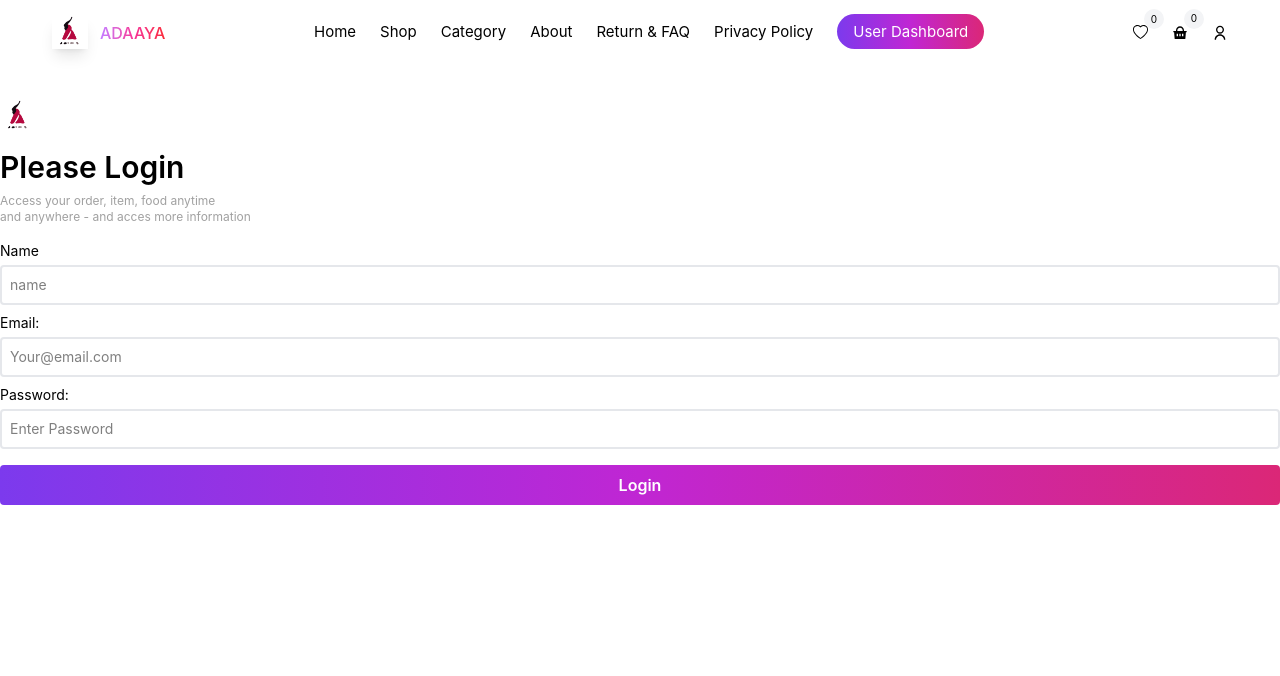
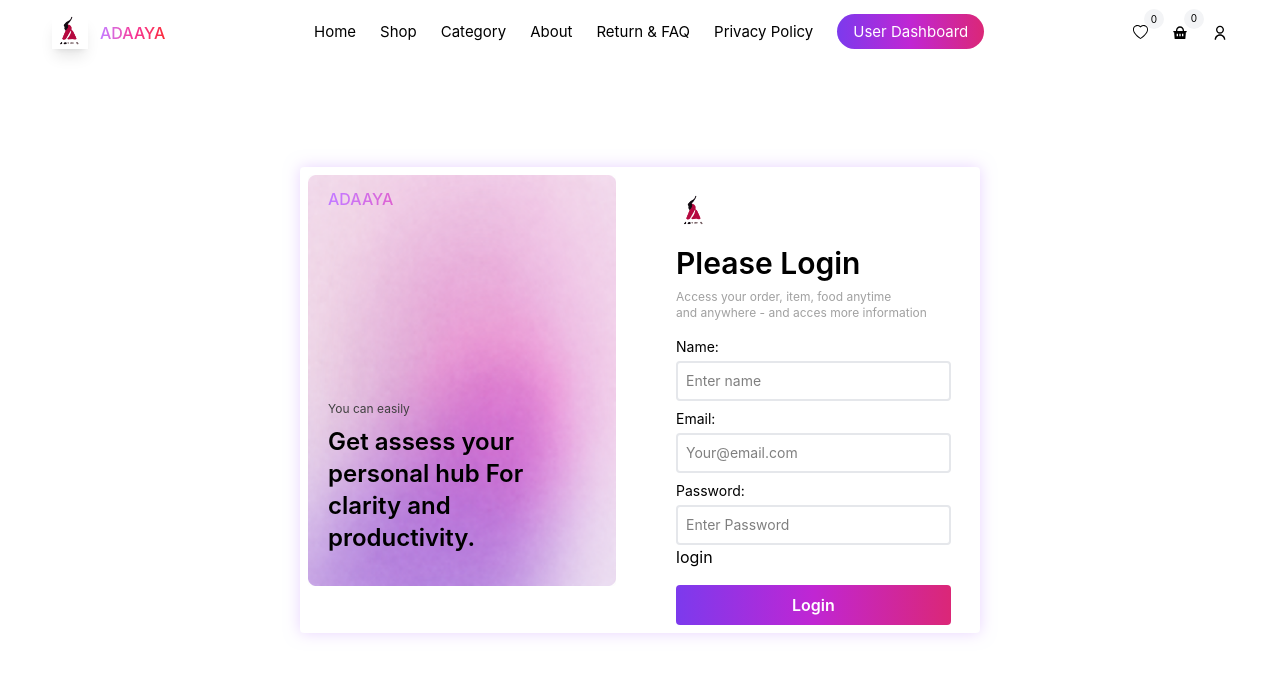
Before and after one commit to sufyanasghar231111-a11y/my-project, a React (Vite) app: page /user/signin in a window 1280 px wide. Shown: the top 676 px of the page. Built offline with nearby package versions, Linux system fonts and the light colour scheme.

Commit message:
change user dash board

```diff
--- a/src/component/Other/AuthProvider.jsx
+++ b/src/component/Other/AuthProvider.jsx
@@ -8,9 +8,6 @@ import fashionProducts from './Categoryjs'
 import services from '../Other/Service'
 import  {getLocal, setLocal}  from '../UserDashBoard/js/Login'
 export const providerContext = createContext()
-
-
-
 
 const AuthProvider = ({ children }) => {
 
@@ -48,8 +45,12 @@ const AuthProvider = ({ children }) => {
   })
   let [loading, setLoading] = useState(false)
   let [userInput, setUserInput]=useState([])
+  let [user, setUser]=useState(()=>{
+    let store=localStorage.getItem('logInUser')
+    return store? JSON.parse(store):null
+  })
   useEffect(()=>{
-    setLocal()
+    // setLocal()
     let {log}=getLocal()
     setUserInput(log)
   },[])
@@ -88,10 +89,53 @@ const AuthProvider = ({ children }) => {
     }
     setFav(newfav)
   }
+  //  localStorage.clear()
 
+  function handleLogout(){
+    localStorage.removeItem('logInUser')
+    setUser(null)
+    localStorage.removeItem('logInUser')
+  }
+
+let [sign, setSign]=useState({
+  name:'',
+  email:'',
+  password:''
+})
+
+function handleSignSubmit(e){
+  e.preventDefault()
+  setSign({
+    name:'',
+    email:'',
+    password:''
+
+  })
+  let newUser={
+    name:sign.name,
+    email:sign.email,
+    password:sign.password,
+    profilePic: "https://randomuser.me/api/portraits/men/1.jpg"
+  }
+if(sign.name && sign.email && sign.password){
+  setUser(newUser)
+  localStorage.setItem('logInUser',JSON.stringify(newUser))
+}
+  setUserInput((prev) => [...(prev || []), newUser])
+  let data=JSON.parse(localStorage.getItem('users')) || []
+  data.push(newUser)
+  localStorage.setItem('users', JSON.stringify(data))
+}
+
+function handlechange(e){
+  setSign({
+    ...sign,
+    [e.target.name]:e.target.value
+  })
+}
 
   return (
-    <providerContext.Provider value={{ data, secData, cart, setCart, addCart, addFav, fav, setFav, test, filterItem, setFilterItem, hide, setHide, change, setChange, sort, setSort, price, setPrice, filterColor, setFilterColor, fashion, setFashion, detail, setDetail, serviceData, loading, setLoading, inputs, setInputs, tab, setTab,userInput, setUserInput}}  >
+    <providerContext.Provider value={{ data, secData, cart, setCart, addCart, addFav, fav, setFav, test, filterItem, setFilterItem, hide, setHide, change, setChange, sort, setSort, price, setPrice, filterColor, setFilterColor, fashion, setFashion, detail, setDetail, serviceData, loading, setLoading, inputs, setInputs, tab, setTab,userInput, setUserInput,handleLogout,sign, setSign,handleSignSubmit,handlechange,user, setUser}}  >
       {children}
     </providerContext.Provider>
   )
--- a/src/component/UserDashBoard/DashBoard.jsx
+++ b/src/component/UserDashBoard/DashBoard.jsx
@@ -1,7 +1,12 @@
-import React from 'react'
+import React, { useContext } from 'react'
 import { FaShoppingBag, FaUndo, FaTimesCircle, FaCheckCircle } from 'react-icons/fa';
+import { providerContext } from '../Other/AuthProvider';
 
-function DashBoard() {
+function DashBoard({user}) {
+  console.log(user.profilePic);
+
+
+  let {handleLogout}=useContext(providerContext)
 
   return (
     <div>
@@ -11,14 +16,14 @@ function DashBoard() {
         <div className='flex items-center gap-5 max-sm:gap-3'>
           <div className='flex items-center gap-2 max-sm:gap-1'>
           <div className=' rounded-full overflow-hidden w-10 max-sm:w-7 max-sm:h-7 h-10'>
-            <img alt="" />
+            <img src={user.profilePic}  />
           </div>
-          <h1 className='text-sm max-sm:text-[10px]'></h1>
+          <h1 className='text-sm max-sm:text-[10px]'> {user.name}</h1>
           </div>
-          <button  className='px-2 py-1 rounded color1 text-white text-sm max-sm:text-[10px]  cursor-pointer'>Log Out</button>
+          <button onClick={handleLogout}  className='px-2 py-1 rounded color1 text-white text-sm max-sm:text-[10px]  cursor-pointer'>Log Out</button>
         </div>
       </div>
-      <div className='px-10 py-5 flex flex-wrap gap-4 max-sm:justify-center '>
+      {/* <div className='px-10 py-5 flex flex-wrap gap-4 max-sm:justify-center '>
         <div className='color3 w-77 h-50 rounded text-center flex items-center justify-center flex-col py-6'>
           <h1 className='text-xl font-semibold'><FaShoppingBag /></h1>
           <h1 className='text-4xl font-semibold pt-3'>Orders</h1>
@@ -39,7 +44,7 @@ function DashBoard() {
           <h1 className='text-4xl font-semibold pt-3'>Receiveds</h1>
           <h1 className='text-3xl pt-2 font-semibold'></h1>
         </div>
-      </div>
+      </div> */}
       </div>
     </div>
   )
--- a/src/component/UserDashBoard/LoginForm.jsx
+++ b/src/component/UserDashBoard/LoginForm.jsx
@@ -6,8 +6,6 @@ import { providerContext } from '../Other/AuthProvider'
 import { Link, Outlet, useLocation } from 'react-router-dom'
 
 const LoginForm = ({handleSubmit}) => {
-
-
     let location=useLocation()
     let [email,setEmail]=useState('')
     let [password,setPassword]=useState('')
@@ -41,7 +39,7 @@ const LoginForm = ({handleSubmit}) => {
                         <h1 className='font-medium  md:hidden  bg-gradient-to-r from-purple-400 via-pink-500 to-red-500 bg-clip-text text-transparent'>ADAAYA</h1>
                     </div>
                     <h1 className='text-3xl max-sm:text-2xl font-semibold mb-2'> Please Login </h1>
-                    <p className='text-[12px] max-sm:text-[10px] leading-4 text-neutral-400 mb-4'>Access your order, item, food anytime <br /> and anywhere - and acces more information</p>
+                    <p className='text-[12px] max-sm:text-[10px] leading-4 text-neutral-400 mb-4'>Access your order, item, food anytime <br /> and anywhere - and get more information</p>
 
                     <div className=' mb-2'>
                         <h1 className='text-sm max-sm:text-[12px]'>Email: </h1>
--- a/src/component/UserDashBoard/SigninForm.jsx
+++ b/src/component/UserDashBoard/SigninForm.jsx
@@ -1,36 +1,60 @@
-import React, { useContext } from 'react'
+import React, { use, useContext, useEffect } from 'react'
 import gradient4 from '../../../src/assets/gradient4.png'
 import logo from '../../../src/assets/logo.png'
 import { providerContext } from '../Other/AuthProvider'
 import DashBoard from './DashBoard'
+import { Link } from 'react-router-dom'
 
 function SigninForm() {
+    let {sign, setSign,handleSignSubmit,handlechange,user, setUser}=useContext(providerContext)
+
+
   return (
     <div className=''>
-
-                <div>
-                    <form  className='pt-5 max-sm:px-2' >
+        {
+            user ?
+                <DashBoard user={user} />
+            :
+                            <div className='flex items-center justify-center min-h-[80vh]'>
+            <div className='shadow-[0_0_15px_rgba(0,0,0,0.2)] shadow-purple-200 rounded max-sm:flex-col-reverse max-sm:w-full max-sm:px-2 max-sm:mx-3  w-170 px-2 py-2  flex   justify-start max-sm:gap-4 gap-15 '>
+                <div className='w-77 max-sm:w-full   rounded overflow-hidden h-full relative'>
+                  <div className='absolute flex max-sm:justify-start flex-col justify-between h-full py-3 px-5'>
+                     <h1 className='font-medium max-sm:hidden  bg-gradient-to-r from-purple-400 via-pink-500 to-red-500 bg-clip-text text-transparent'>ADAAYA</h1>
+                      <div className='mb-5'>
+                        <p className='text-[12px] text-neutral-700 mb-2 '>You can easily</p>
+                        <h1 className='text-2xl max-sm:text-xl font-semibold'> Get assess your personal hub For clarity and productivity.  </h1>
+                      </div>
+                  </div>
+                    <img className='w-full max-sm:max-h-40 h-full object-cover' src={gradient4} alt="" />
+                </div>
+                <form onSubmit={handleSignSubmit}   className='pt-5 max-sm:px-2' >
                     <div className='w-9 mb-4 flex gap-2 items-center'>
                         <img  src={logo} alt="" />
                         <h1 className='font-medium  md:hidden  bg-gradient-to-r from-purple-400 via-pink-500 to-red-500 bg-clip-text text-transparent'>ADAAYA</h1>
                     </div>
                     <h1 className='text-3xl max-sm:text-2xl font-semibold mb-2'> Please Login </h1>
                     <p className='text-[12px] max-sm:text-[10px] leading-4 text-neutral-400 mb-4'>Access your order, item, food anytime <br /> and anywhere - and acces more information</p>
+
                     <div className=' mb-2'>
-                        <h1 className='text-sm max-sm:text-[12px]'>Name </h1>
-                        <input name='name'    type="name" placeholder='name' className='px-2 py-2  text-sm mt-1 border-2  w-full border-gray-200 rounded focus:border-indigo-500  outline-0 transition-all duration-300 '  />
+                        <h1 className='text-sm max-sm:text-[12px]'>Name: </h1>
+                        <input name='name' value={sign.name} onChange={handlechange}  type="name" placeholder='Enter name' className='px-2 py-2  text-sm mt-1 border-2  w-full border-gray-200 rounded focus:border-indigo-500  outline-0 transition-all duration-300 '  />
                     </div>
                     <div className=' mb-2'>
                         <h1 className='text-sm max-sm:text-[12px]'>Email: </h1>
-                        <input name='email'    type="email" placeholder='Your@email.com' className='px-2 py-2  text-sm mt-1 border-2  w-full border-gray-200 rounded focus:border-indigo-500  outline-0 transition-all duration-300 '  />
+                        <input name='email' value={sign.email} onChange={handlechange}  type="email" placeholder='Your@email.com' className='px-2 py-2  text-sm mt-1 border-2  w-full border-gray-200 rounded focus:border-indigo-500  outline-0 transition-all duration-300 '  />
                     </div>
                     <div className='mb-2'>
                         <h1 className='text-sm max-sm:text-[12px]'>Password: </h1>
-                        <input name='password'   type="text" placeholder='Enter Password' className='px-2 py-2    text-sm mt-1 w-full border-2  border-gray-200 rounded focus:border-indigo-500  outline-0 transition-all duration-300 '  />
+                        <input name='password' value={sign.password} onChange={handlechange}  type="text" placeholder='Enter Password' className='px-2 py-2    text-sm mt-1 w-full border-2  border-gray-200 rounded focus:border-indigo-500  outline-0 transition-all duration-300 '  />
+                            <Link to='/user' >login</Link>
                     </div>
                     <button className='w-full mt-2 rounded px-2 py-2 color1 text-white font-semibold cursor-pointer'>Login</button>
                 </form>
-                </div>
+            </div>
+        </div>
+
+        }
+
 
     </div>
   )
--- a/src/component/UserDashBoard/UserDash.jsx
+++ b/src/component/UserDashBoard/UserDash.jsx
@@ -7,14 +7,14 @@ import LoginForm from './LoginForm'
 import DashBoard from './DashBoard'
 
 const UserDash = () => {
-    let {userInput,setUserInput}=useContext(providerContext)
-    let [user, setUser]=useState(null)
-    // localStorage.clear()
+    let {userInput,setUserInput,user, setUser}=useContext(providerContext)
 
     useEffect(()=>{
-      let data=localStorage.getItem('logInUser')
+      let pushData=JSON.parse(localStorage.getItem('users')) || []
+      setUserInput(pushData)
+
+      let data=JSON.parse(localStorage.getItem('logInUser'))
       if(data){
-        JSON.parse(data)
         setUser(data)
       }
     },[])
@@ -25,13 +25,11 @@ const UserDash = () => {
       localStorage.setItem('logInUser',JSON.stringify(fetch))
       setUser(fetch)
     }
-
   }
-
   return (
     <div className='pt-20'>
       {
-        user ?   <DashBoard />: <LoginForm handleSubmit={handleSubmit} />
+        user ?   <DashBoard user={user} />: <LoginForm handleSubmit={handleSubmit} />
       }
 
     </div>
```
Also changed, not shown: src/component/UserDashBoard/js/Login.jsx (+4 -72 lines).
